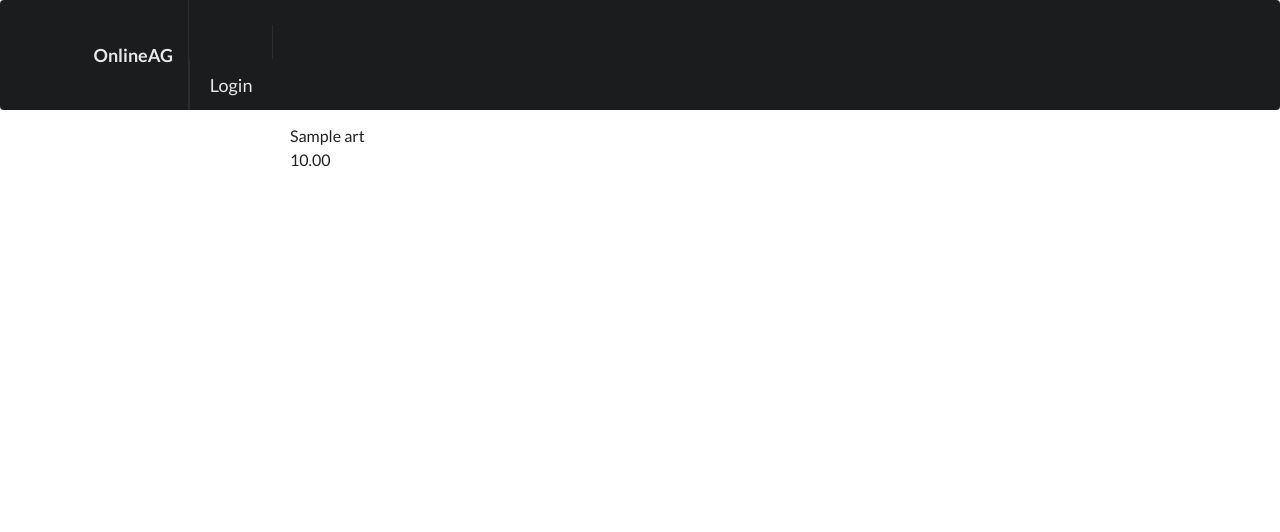
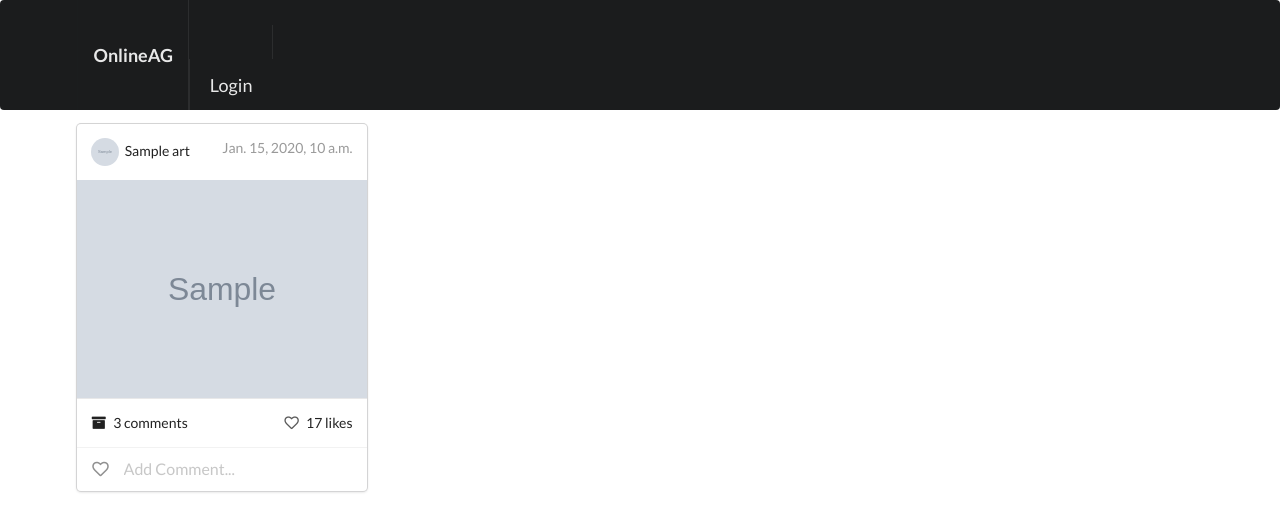
Before and after one commit to chaudharynabin6/Online-Art-Gallery, a Django app: page /artgallery/ in a window 1280 px wide. Shown: the top 532 px of the page. Run offline with Django 3.2, Linux system fonts and the light colour scheme; tables that the repository leaves empty hold one stand-in row (values such as "Sample post"); grey boxes marked "Sample" are stand-in pictures; some libraries are stand-ins or nearby versions.

Commit message:
fixing the context processor for media root

```diff
--- a/src/artGallery/templates/artgallery/index.html
+++ b/src/artGallery/templates/artgallery/index.html
@@ -5,17 +5,45 @@ artGallery
 {% endblock title %}
 
 {% block content %}
-<div class="ui text container">
+{% comment %} <div class="ui text container"> {% endcomment %}
+<div class="ui three column grid">
+{% for art in arts %}
 
-{% for art in arts %}
-<div class="ui">
+
+        <div class="column">
+                <div class="ui card">
+                        <div class="content">
+                        <div class="right floated meta">{{art.date_updated}}</div>
+                        <img class="ui avatar image" src="{{MEDIA_URL}}{{art.photo1}}">
                        {{art.art_name}}
                         </div>
-<div class="ui">
-{{art.price}}
+                        <div class="image">
+                        <img src="{{MEDIA_URL}}{{art.photo2}}">
+                        </div>
+                        <div class="content">
+                        <span class="right floated">
+                        <i class="heart outline like icon"></i>
+                        17 likes
+                        </span>
+                        <i class="archive icon"></i>
+                        3 comments
+                        </div>
+                        <div class="extra content">
+                        <div class="ui large transparent left icon input">
+                        <i class="heart outline icon"></i>
+                        <input type="text" placeholder="Add Comment...">
+                        </div>
+                        </div>
+                        </div>
          </div>
                 {% empty %}
+                <div class="ui text container">
                 <h1>no arts</h1>
+                </div>
+
+
+
         {% endfor %}
         </div>
+{% comment %} </div> {% endcomment %}
 {% endblock content %}
--- a/src/online_art_gallery/settings.py
+++ b/src/online_art_gallery/settings.py
@@ -75,6 +75,8 @@ TEMPLATES = [
                 'django.template.context_processors.request',
                 'django.contrib.auth.context_processors.auth',
                 'django.contrib.messages.context_processors.messages',
+                # context processors for media
+                "django.template.context_processors.media"
             ],
         },
     },
```
Also changed, not shown: 7 other files. Lines whose indentation alone changed are shown as unchanged.
